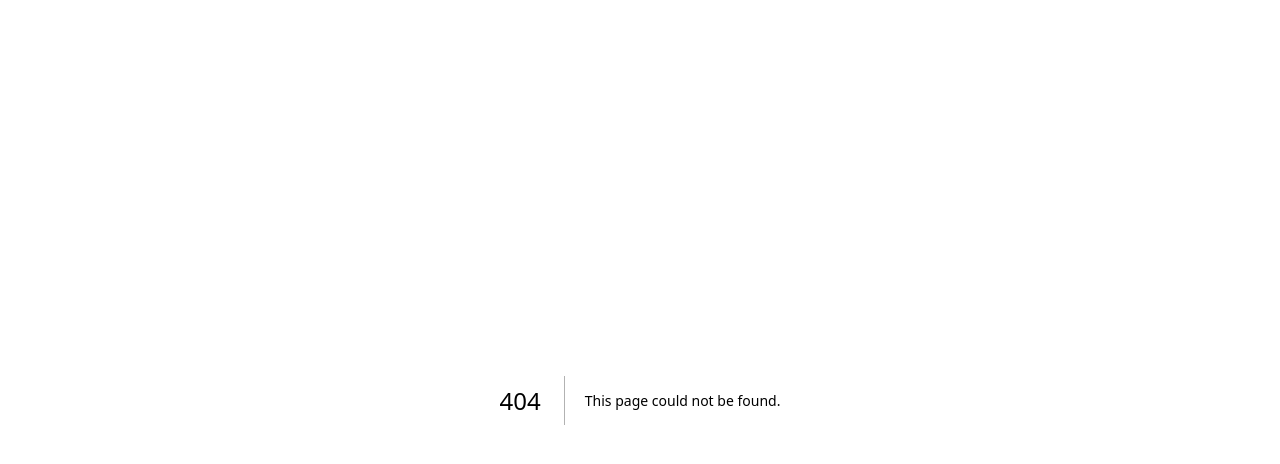
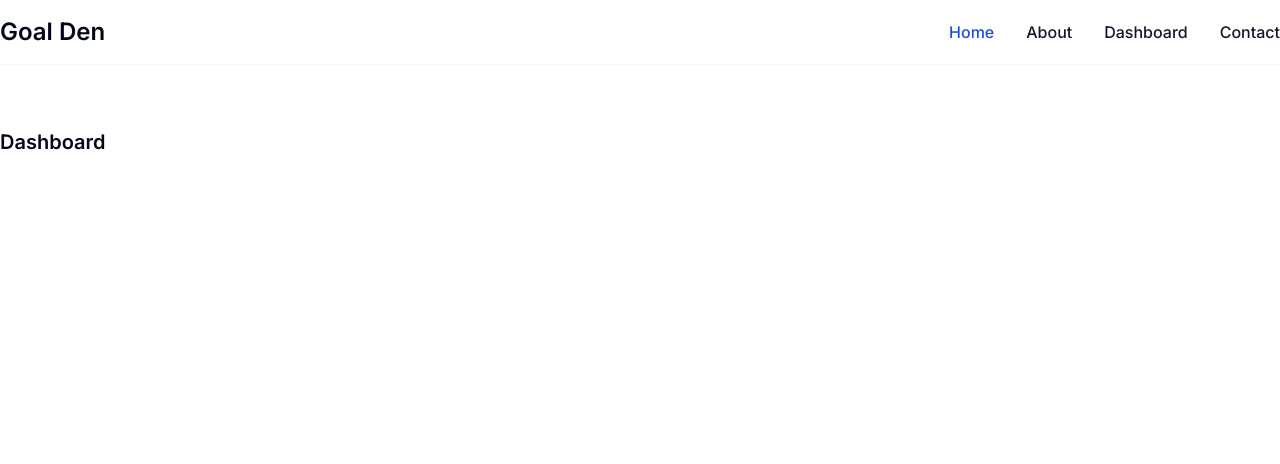
Before and after one commit to JakeNutting/goalden, a Next.js app: page /dashboard in a window 1280 px wide. Before the commit this address had no page. Shown: the top 464 px of the page. Built offline with nearby package versions, Linux system fonts and the light colour scheme.

Commit message:
Updated routing

```diff
--- a/src/app/_components/navbar.tsx
+++ b/src/app/_components/navbar.tsx
@@ -1,5 +1,6 @@
 import { Sheet, SheetContent, SheetDescription, SheetHeader, SheetTrigger } from "@/components/ui/sheet";
-import { BookOpenText, Home, Mail, Menu, Shirt } from "lucide-react";
+import { BookOpenText, Home, LayoutDashboard, Mail, Menu, Shirt } from "lucide-react";
+import Link from "next/link";
 
 export function Navbar() {
   return (
@@ -7,19 +8,18 @@ export function Navbar() {
       <div className="mx-auto flex max-w-screen-xl flex-wrap items-center justify-between py-4 px-4 xl:px-0">
         <a className="flex items-center space-x-3 rtl:space-x-reverse">
           <span className="self-center whitespace-nowrap text-2xl font-semibold dark:text-white">
-            Goal Den
+            <Link href="/">Goal Den</Link>
           </span>
         </a>
         <div className="hidden w-full md:block md:w-auto" id="navbar-default">
           <ul className="mt-4 flex items-center font-medium dark:border-gray-700 dark:bg-gray-800 md:mt-0 md:space-x-8 md:border-0 md:bg-white md:p-0 md:dark:bg-gray-900">
             <li>
-              <a
+              <Link
                 href="#"
                 className="block rounded bg-blue-700 px-3 py-2 text-white dark:text-white md:bg-transparent md:p-0 md:text-blue-700 md:dark:text-blue-500"
-                aria-current="page"
               >
                 Home
-              </a>
+              </Link>
             </li>
             <li>
               <a
@@ -30,12 +30,12 @@ export function Navbar() {
               </a>
             </li>
             <li>
-              <a
-                href="#"
+              <Link
+                href="/dashboard"
                 className="block rounded px-3 py-2 text-gray-900 hover:bg-gray-100 dark:text-white dark:hover:bg-gray-700 dark:hover:text-white md:border-0 md:p-0 md:hover:bg-transparent md:hover:text-blue-700 md:dark:hover:bg-transparent md:dark:hover:text-blue-500"
               >
-                Products
-              </a>
+                Dashboard
+              </Link>
             </li>
             <li>
               <a
@@ -92,12 +92,12 @@ export function MobileNavbar() {
                   </a>
                 </li>
                 <li>
-                  <a
-                    href="#"
+                  <Link
+                    href="/dashboard"
                     className="block rounded px-3 py-2 text-gray-900 hover:bg-gray-100 dark:text-white dark:hover:bg-gray-700 dark:hover:text-white md:border-0 md:p-0 md:hover:bg-transparent md:hover:text-blue-700 md:dark:hover:bg-transparent md:dark:hover:text-blue-500"
                   >
-                    <span className="flex items-center gap-4 font-semibold text-lg"><Shirt></Shirt> Products</span>
-                  </a>
+                    <span className="flex items-center gap-4 font-semibold text-lg"> <LayoutDashboard></LayoutDashboard> Dashboard</span>
+                  </Link>
                 </li>
 
                 <li>
--- /dev/null
+++ b/src/app/dashboard/page.tsx
@@ -0,0 +1,9 @@
+export default function Dashboard() {
+  return (
+    <>
+      <div className="mx-auto max-w-screen-xl px-2 xl:px-0">
+        <h1 className="mt-16 font-semibold text-xl">Dashboard</h1>
+      </div>
+    </>
+  );
+}
--- a/src/app/layout.tsx
+++ b/src/app/layout.tsx
@@ -2,6 +2,7 @@ import "../styles/globals.css";
 
 import type { Metadata } from 'next'
 import { Inter } from 'next/font/google'
+import { Navbar } from "./_components/navbar";
 
 const inter = Inter({ subsets: ['latin'] })
 
@@ -18,7 +19,10 @@ export default function RootLayout({
 }) {
   return (
     <html lang="en">
-      <body className={inter.className}>{children}</body>
+      <body className={inter.className}>
+        <Navbar></Navbar>
+        {children}
+        </body>
     </html>
   )
 }
--- a/src/app/page.tsx
+++ b/src/app/page.tsx
@@ -1,10 +1,9 @@
 import { Button } from "@/components/ui/button";
-import { Navbar } from "./_components/navbar";
+import Link from "next/link";
 
 export default function Home() {
   return (
     <>
-      <Navbar></Navbar>
       <div className="bg-gradient-to-r from-green-500/20 to-blue-700/20 py-20">
         <div className="mx-auto max-w-screen-xl px-2 xl:px-0">
           <h1 className="text-dark text-3xl font-semibold md:text-center">
@@ -15,7 +14,7 @@ export default function Home() {
           </p>
           <div className="flex md:justify-center">
             <Button variant={"default"} className="mt-3 flex justify-center">
-              Get Started
+              <Link href="/dashboard">Get Started</Link>
             </Button>
           </div>
         </div>
```
